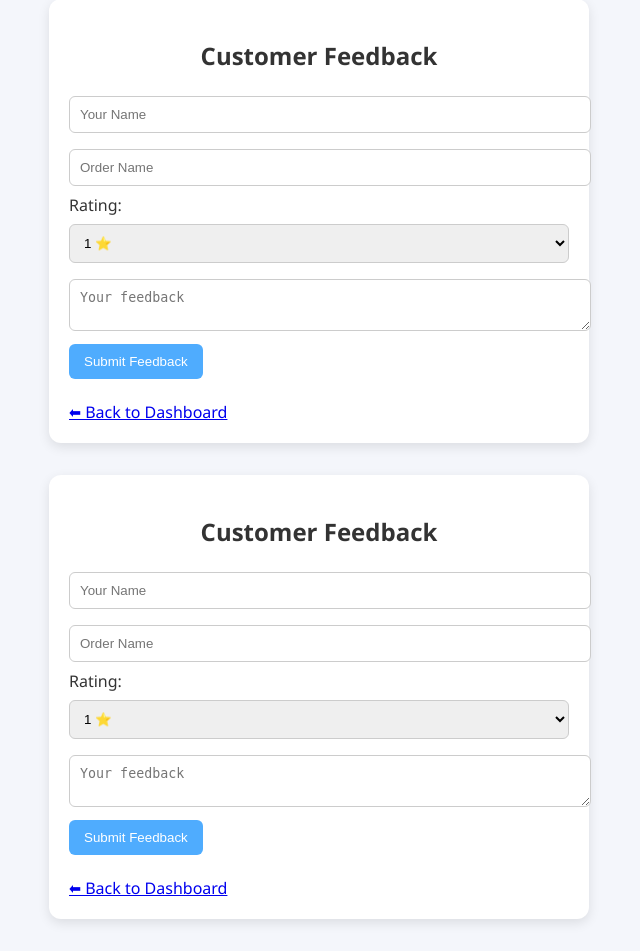
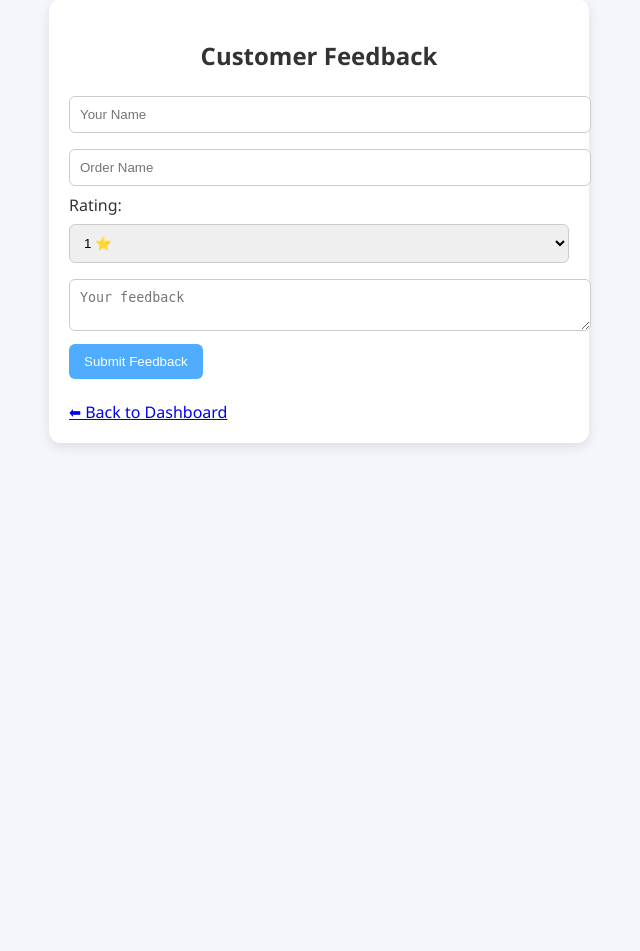
Before and after one commit to vistalemay-gif/zephyr-cms, a Flask app: page /feedback in a window 1280 px wide. Shown: the part 33-984 px from the top of the page, without its empty margins (321-961 px from the left). After the commit the page ends 480 px from the top, so only its background shows below. Run offline with Flask 3, Linux system fonts and the light colour scheme.

Commit message:
Update feedback.html

```diff
--- a/templates/feedback.html
+++ b/templates/feedback.html
@@ -35,38 +35,3 @@
   </div>
 </body>
 </html>
-<html lang="en">
-<head>
-<meta charset="UTF-8">
-<title>Feedback - Zephyr CMS</title>
-<link rel="stylesheet" href="{{ url_for('static', filename='style.css') }}">
-<style>
-  .feedback-container { max-width: 500px; margin: 2rem auto; background:#fff; padding:20px; border-radius:12px; box-shadow:0 4px 12px rgba(0,0,0,0.1);}
-  .feedback-container h2 { text-align:center; margin-bottom:1rem; }
-  .feedback-container input, .feedback-container select, .feedback-container textarea { width:100%; padding:10px; margin:8px 0; border-radius:6px; border:1px solid #ccc; }
-  .feedback-container button { background:#4facfe; color:white; padding:10px 15px; border:none; border-radius:6px; cursor:pointer; }
-  .feedback-container button:hover { background:#00f2fe; }
-</style>
-</head>
-<body>
-  <div class="feedback-container">
-    <h2>Customer Feedback</h2>
-    <form method="POST">
-      <input type="text" name="name" placeholder="Your Name" required>
-      <input type="text" name="order" placeholder="Order Name" required>
-      <label>Rating:</label>
-      <select name="rating" required>
-        <option value="1">1 ⭐</option>
-        <option value="2">2 ⭐⭐</option>
-        <option value="3">3 ⭐⭐⭐</option>
-        <option value="4">4 ⭐⭐⭐⭐</option>
-        <option value="5">5 ⭐⭐⭐⭐⭐</option>
-      </select>
-      <textarea name="comment" placeholder="Your feedback" required></textarea>
-      <button type="submit">Submit Feedback</button>
-    </form>
-    <br>
-    <a href="{{ url_for('dashboard') }}">⬅ Back to Dashboard</a>
-  </div>
-</body>
-</html>
```
